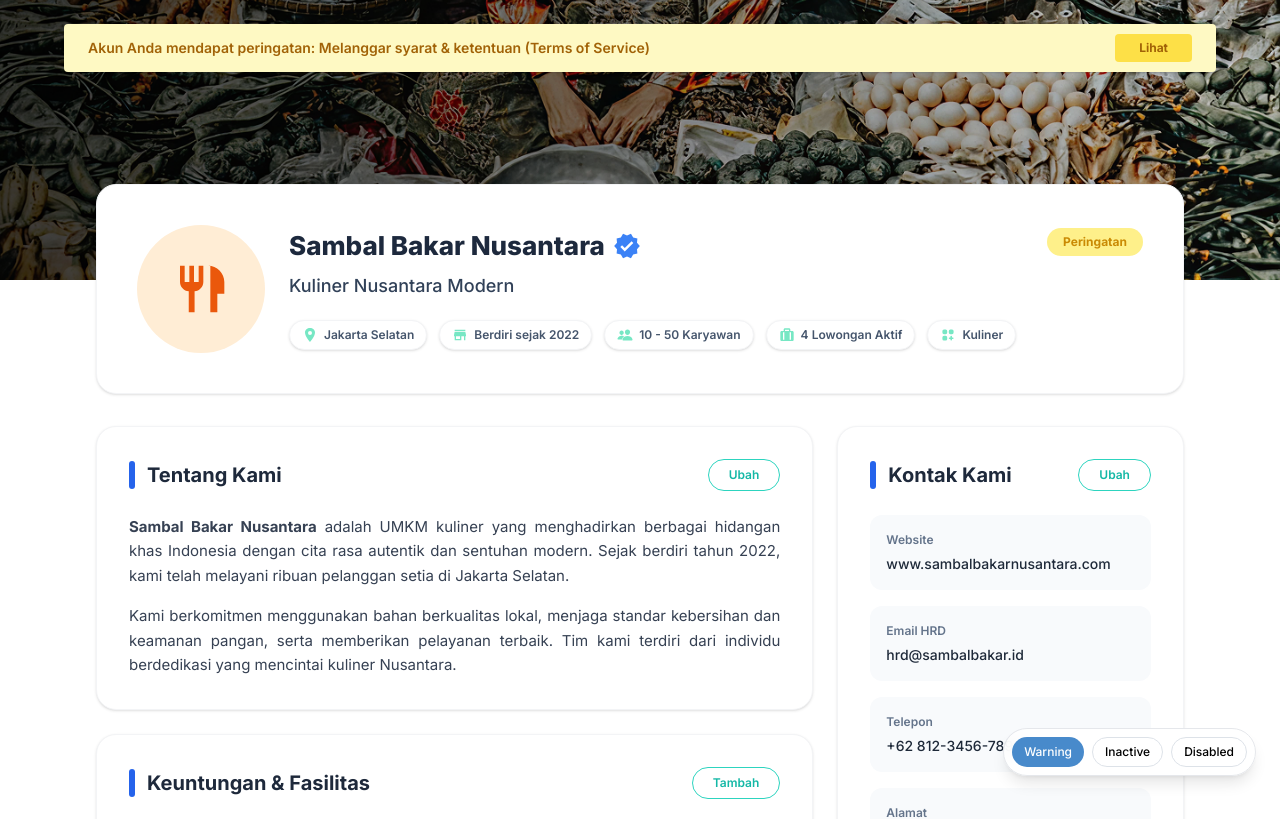
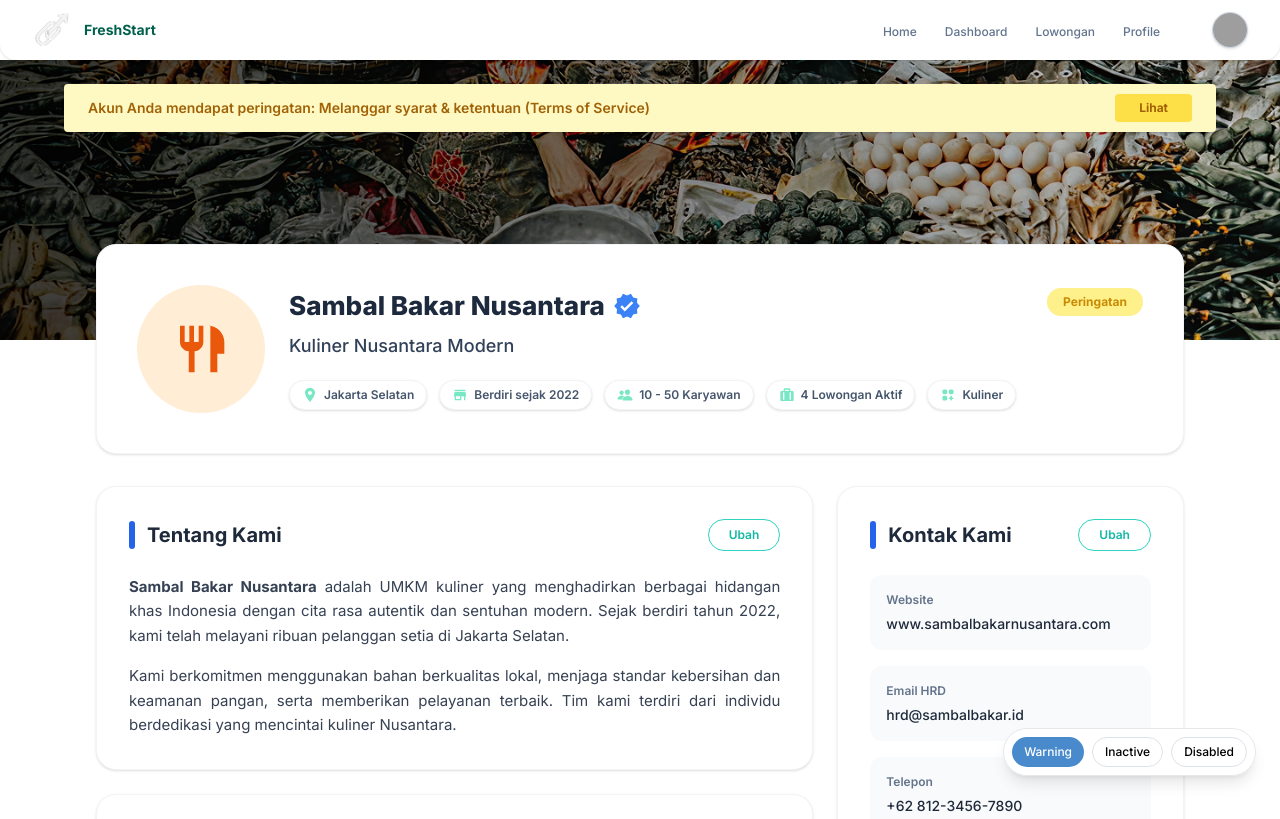
Before and after one commit to StevenVianto/WEB_Sandyakala-, a React (Vite) app in the folder client/: page /umkm/report in a window 1280 px wide. Shown: the top 819 px of the page. Built offline with nearby package versions, Linux system fonts and the light colour scheme; grey boxes are pictures that could not be loaded.

Commit message:
feat: add navbar component

```diff
--- a/client/src/pages/umkm/AddLowonganPage.tsx
+++ b/client/src/pages/umkm/AddLowonganPage.tsx
@@ -1,4 +1,5 @@
 import React, { useState } from 'react';
+import DashboardUmkmLayout from "@/shared/layouts/DashboardUmkmLayout";
 import { Card } from "@/features/umkm/components/ui/Card";
 import { Button } from "@/shared/components/ui/button";
 import { FiArrowLeft, FiArrowRight, FiCalendar, FiClock, FiX } from "react-icons/fi";
@@ -306,7 +307,8 @@ export default function AddLowonganPage() {
   );
 
   return (
-    <div className="w-full min-h-screen bg-[#F8FAFC]">
+    <DashboardUmkmLayout>
+      <div className="w-full min-h-screen bg-[#F8FAFC] pt-[60px]">
       {/* Top Header Background */}
       <div className="bg-[#E2E8F0] pt-10 pb-20 px-4 md:px-8">
         <div className="container mx-auto max-w-5xl">
@@ -357,5 +359,6 @@ export default function AddLowonganPage() {
 
       </div>
     </div>
+    </DashboardUmkmLayout>
   );
 }
--- a/client/src/pages/umkm/ReportUMKM.tsx
+++ b/client/src/pages/umkm/ReportUMKM.tsx
@@ -1,4 +1,5 @@
 import React, { useState } from 'react';
+import DashboardUmkmLayout from "@/shared/layouts/DashboardUmkmLayout";
 import { Card } from "@/features/umkm/components/ui/Card";
 import { Button } from "@/shared/components/ui/button";
 import { MdVerified, MdStore } from "react-icons/md";
@@ -69,7 +70,8 @@ export default function ReportUMKM() {
   };
 
   return (
-    <div className="w-full bg-white min-h-screen relative pb-20">
+    <DashboardUmkmLayout>
+      <div className="w-full bg-white min-h-screen relative pb-20 pt-[60px]">
       {/* Floating Switcher for Dev */}
       <div className="fixed bottom-6 right-6 z-50 flex gap-2 bg-white/90 backdrop-blur p-2 rounded-full shadow-lg border border-gray-200">
         <Button size="sm" variant={status === 'warning' ? 'primary' : 'outline'} onClick={() => setStatus('warning')} className="rounded-full text-xs">Warning</Button>
@@ -253,5 +255,6 @@ export default function ReportUMKM() {
         )}
       </div>
     </div>
+    </DashboardUmkmLayout>
   );
 }
```
Also changed, not shown: client/src/pages/umkm/VerificationUMKM.tsx (added).
